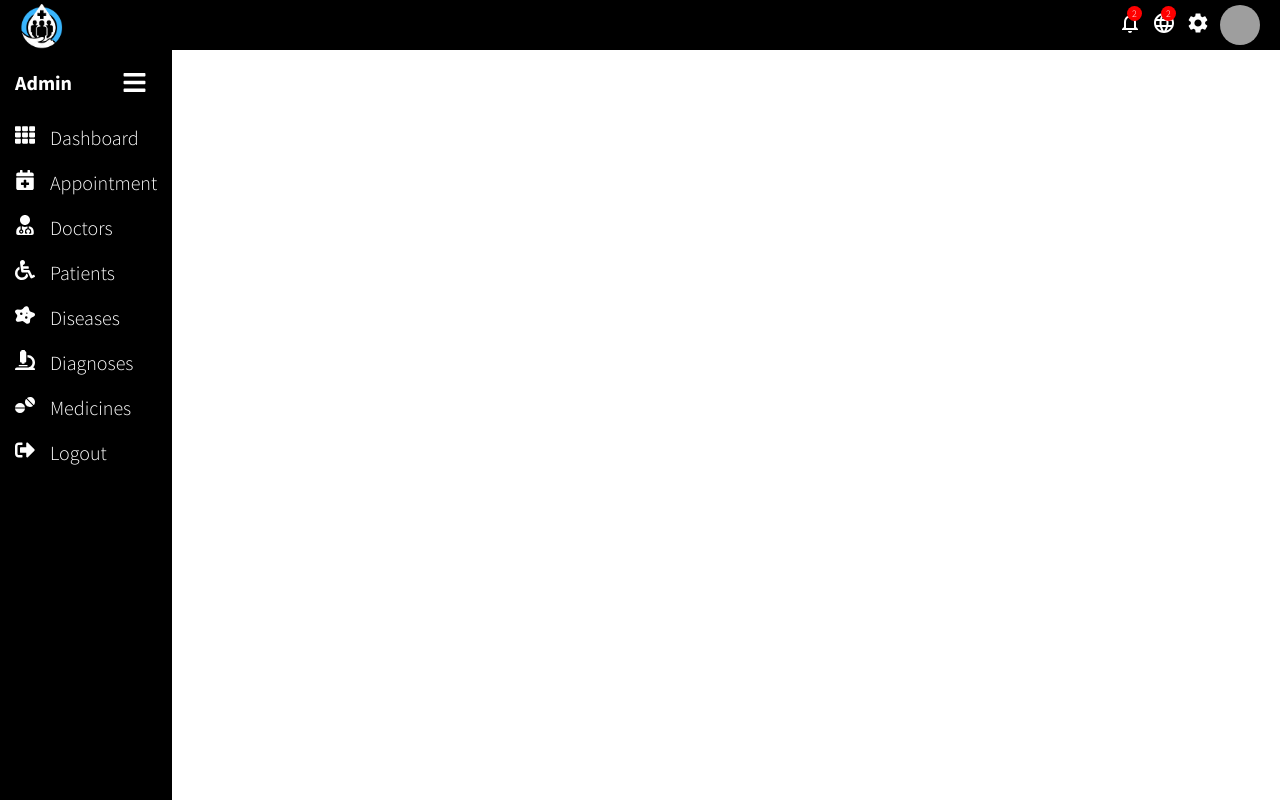
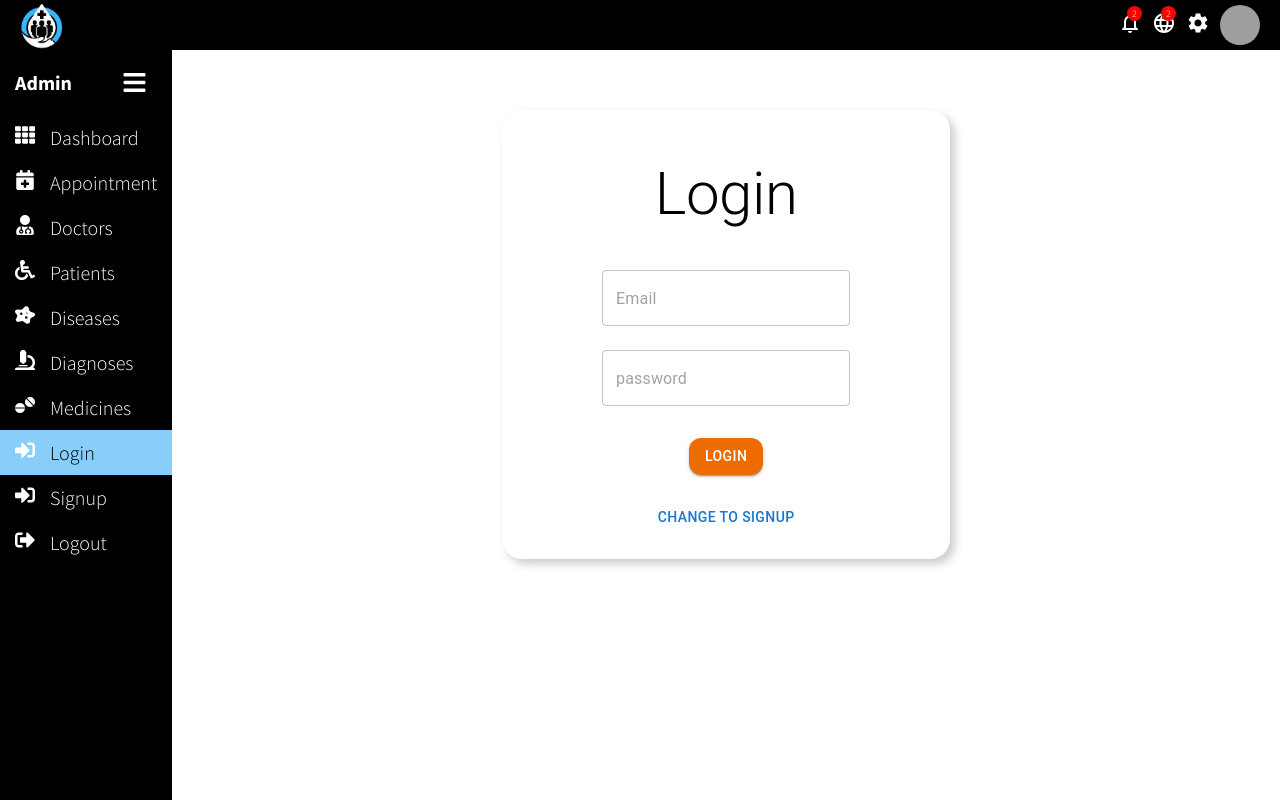
Before and after one commit to thadeusdev/hospital-management-system, a React (Create React App) app in the folder client/: page /Login in a window 1280 px wide. Built offline with nearby package versions, Linux system fonts and the light colour scheme; grey boxes are pictures that could not be loaded.

Commit message:
Created  Login and Sign up pages

```diff
--- a/client/src/App.js
+++ b/client/src/App.js
@@ -19,7 +19,8 @@ import NewMedicine from './pages/newMedicine/NewMedicine';
 import NewPatient from './pages/newPatient/NewPatient';
 import Patient from './pages/patient/Patient';
 import PatientList from './pages/patientList/PatientList';
-import register from './pages/registration/register';
+import Signup from './pages/Registration/Signup/Signup';
+import Login from './pages/Registration/Login/Login';
 
 const App = () => {
   return (
@@ -45,7 +46,10 @@ const App = () => {
           <Route path="/newDisease" element={<NewDisease />} />
           <Route path="/newMedicine" element={<NewMedicine />} />
           <Route path="/newDiagnose" element={<NewDiagnose />} />
-          <Route path="/register" element={<register/>}/>
+          <Route path="/Signup" element={<Signup/>}/>
+          <Route path="/Login" element={<Login/>}/>
+
+
         </Routes>
       </Sidebar>
     </BrowserRouter>
--- a/client/src/components/sidebar/Sidebar.jsx
+++ b/client/src/components/sidebar/Sidebar.jsx
@@ -9,7 +9,8 @@ import {
     FaDisease,
     FaMicroscope,
     FaTablets,
-    FaSignOutAlt
+    FaSignOutAlt,
+    FaSignInAlt
 }from "react-icons/fa";
 import { NavLink } from 'react-router-dom';
 
@@ -54,6 +55,16 @@ const Sidebar = ({children}) => {
             icon:<FaTablets/>
         },
         {
+            path: "/login",
+            name: "Login",
+            icon: <FaSignInAlt />
+        },
+        {
+            path: "/signup",
+            name: "Signup",
+            icon: <FaSignInAlt />
+        },
+        {
             path:"/logout",
             name:"Logout",
             icon:<FaSignOutAlt/>
--- /dev/null
+++ b/client/src/pages/Registration/Login/Login.jsx
@@ -0,0 +1,98 @@
+import React, { useState } from 'react'
+import { Navigate } from 'react-router-dom';
+import { Box, Button, TextField, Typography } from '@mui/material';
+import { borderRadius } from '@mui/system';
+import Signup from '../Signup/Signup';
+
+const Login = () => {
+    const [username, setUsername] = useState('');
+    const [password, setPassword] = useState('');
+    const [email, setEmail] = useState('');
+    const [isSignupSuccess, setIsSignupSuccess] = useState(false);
+    console.log(isSignupSuccess)
+    const [error, setError] = useState('');
+
+    const handleSubmit = async (event) => {
+        event.preventDefault();
+
+        try {
+            // Validate the form fields (e.g. make sure the email is in the correct format)
+
+            // Make an HTTP request to your server to create a new user account with the provided information
+            const response = await fetch('/api/Signup', {
+                method: 'POST',
+                body: JSON.stringify({ username, password, email }),
+                headers: { 'Content-Type': 'application/json' },
+            });
+            const data = await response.json();
+
+            // If the signup is successful, store the authentication token and set isSignupSuccess to true
+            if (data.token) {
+                localStorage.setItem('authToken', data.token);
+                setIsSignupSuccess(true);
+            } else {
+                setError('An error occurred');
+            }
+        } catch (error) {
+            setError('An error occurred');
+        }
+    };
+
+    if (isSignupSuccess) {
+        return <Navigate to="/Signup" replace={true} />;
+    }
+
+    return (
+        <form onSubmit={handleSubmit}>
+
+            <Box display="flex"
+                flexDirection={"column"}
+                maxWidth={400} alignItems="center"
+                justifyContent={"center"}
+                margin="auto"
+                marginTop={5}
+                padding={3}
+                borderRadius={5}
+                boxShadow={"5px 5px 10px #ccc"}
+                sx={{
+                    ":hover": {
+                        boxShadow: "10px 20px #ccc",
+                    },
+                }}
+            >
+                <Typography variant="h2" padding={3} textAlign="center">
+                   {isSignupSuccess?"Signup":"Login"}
+                </Typography>
+                {
+                   isSignupSuccess && (< TextField margin="normal"
+                        type={"text"}
+                        value={username} onChange={(event) => setUsername(event.target.value)}
+                        variant='outlined'
+                        placeholder='Username' />
+                )}
+
+                <TextField margin="normal"
+                    type={"email"}
+                    variant='outlined'
+                    placeholder='Email' />
+
+                <TextField margin="normal"
+                    type={"password"} variant='outlined'
+                    value={password} onChange={(event) => setPassword(event.target.value)}
+                    placeholder='password' />
+
+                <Button sx={{ marginTop: 3, borderRadius: 3 }} variant="contained" color='warning'>Login</Button>
+                <Button
+                    onClick={() => setIsSignupSuccess(!isSignupSuccess)}
+                    sx={{ marginTop: 3, borderRadius: 3 }} >
+                   Change To {isSignupSuccess ? "Login" :"Signup" }
+                </Button>
+
+            </Box>
+
+
+        </form>
+    );
+};
+
+export default Login
--- /dev/null
+++ b/client/src/pages/Registration/Signup/Signup.jsx
@@ -0,0 +1,95 @@
+import React, { useState } from 'react'
+import { Navigate } from 'react-router-dom';
+import { Box, Button, TextField, Typography } from '@mui/material';
+import { borderRadius } from '@mui/system';
+
+const Signup = () => {
+    const [username, setUsername] = useState('');
+    const [password, setPassword] = useState('');
+    const [email, setEmail] = useState('');
+    const [isSignupSuccess, setIsSignupSuccess] = useState(false);
+    const [error, setError] = useState('');
+
+    const handleSubmit = async (event) => {
+        event.preventDefault();
+
+        try {
+            // Validate the form fields (e.g. make sure the email is in the correct format)
+
+            // Make an HTTP request to your server to create a new user account with the provided information
+            const response = await fetch('/api/signup', {
+                method: 'POST',
+                body: JSON.stringify({ username, password, email }),
+                headers: { 'Content-Type': 'application/json' },
+            });
+            const data = await response.json();
+
+            // If the signup is successful, store the authentication token and set isSignupSuccess to true
+            if (data.token) {
+                localStorage.setItem('authToken', data.token);
+                setIsSignupSuccess(true);
+            } else {
+                setError('An error occurred');
+            }
+        } catch (error) {
+            setError('An error occurred');
+        }
+    };
+
+    if (isSignupSuccess) {
+        return <Navigate to="/Login" replace={true} />;
+    }
+
+    return (
+        <form onSubmit={handleSubmit}>
+
+            <Box display="flex"
+                flexDirection={"column"}
+                maxWidth={400} alignItems="center"
+                justifyContent={"center"}
+                margin="auto"
+                marginTop={5}
+                padding={3}
+                borderRadius={5}
+                boxShadow={"5px 5px 10px #ccc"}
+                sx={{
+                    ":hover": {
+                        boxShadow: "10px 20px #ccc",
+                               },
+                           }}
+            >
+
+
+
+                <Typography variant="h2" padding={3} textAlign="center">
+
+                    Signup</Typography>
+                < TextField margin="normal"
+                        type={"text"}
+                        variant='outlined'
+                        placeholder='Username' />
+
+
+                <TextField margin="normal"
+                    type={"email"}
+                    variant='outlined'
+                    placeholder='Email' />
+
+                <TextField margin="normal"
+                    type={"password"} variant='outlined'
+                    placeholder='password' />
+
+                <Button sx={{ marginTop: 3, borderRadius: 3 }} variant="contained" color='warning'>Signup</Button>
+                <Button
+                    onClick={() => setIsSignupSuccess(!isSignupSuccess)}
+                    sx={{ marginTop: 3, borderRadius: 3 }} >
+                    Change To {isSignupSuccess ? "Signup" : "Login"}
+                </Button>
+
+            </Box>
+
+        </form>
+    );
+};
+
+export default Signup
--- a/client/src/pages/registration/register.jsx
+++ /dev/null
@@ -1,10 +0,0 @@
-import React from 'react'
-import { useRef, useState, useEffect } from 'react';
-
-const register = () => {
-  return (
-    <div>register</div>
-  )
-}
-
-export default register
--- /dev/null
+++ b/package.json
@@ -0,0 +1,5 @@
+{
+  "dependencies": {
+    "react-hook-form": "^7.41.5"
+  }
+}
```
Also changed, not shown: client/src/pages/registration/login.jsx (deleted, +0 -9 lines), 2 other files (tests, documents, lock files or other folders).
